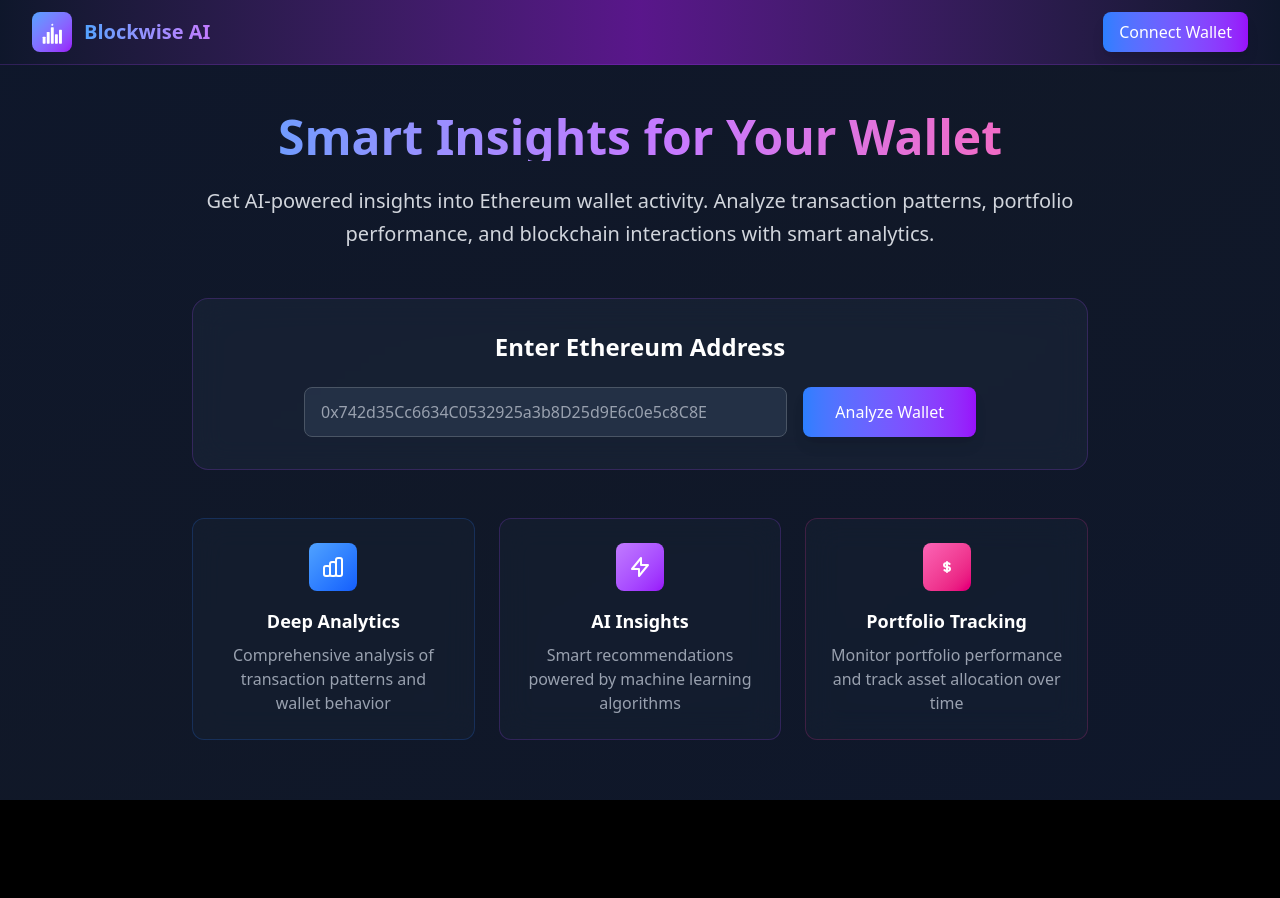
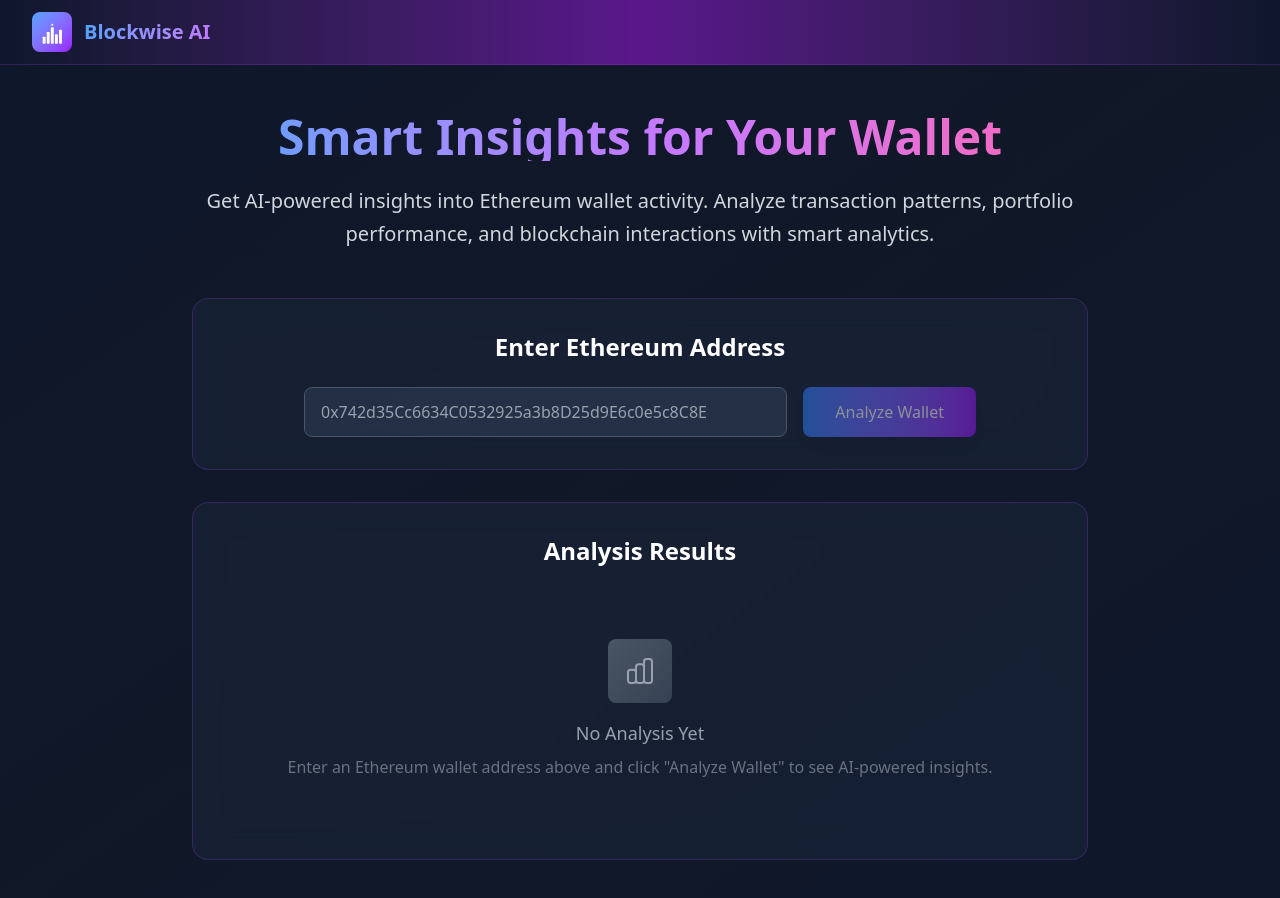
Before and after one commit to jillo-abdullahi/blockwise-ai, a React (Vite) app: page / in a window 1280 px wide. Shown: the top 898 px of the page. Before the commit the page ends 800 px from the top, so only its background shows below. Built offline with nearby package versions, Linux system fonts and the light colour scheme.

Commit message:
feat: remove wallet connection and features section - use simple analysis section instead

```diff
--- a/src/App.tsx
+++ b/src/App.tsx
@@ -3,6 +3,20 @@ import Navbar from "./components/Navbar";
 
 function App() {
   const [walletAddress, setWalletAddress] = useState("");
+  const [analysisResults, setAnalysisResults] = useState<string | null>(null);
+  const [isAnalyzing, setIsAnalyzing] = useState(false);
+
+  const handleAnalyzeWallet = async () => {
+    if (!walletAddress.trim()) return;
+
+    setIsAnalyzing(true);
+    // TODO: Implement actual wallet analysis
+    // Simulate API call for now
+    setTimeout(() => {
+      setAnalysisResults(`Analysis complete for wallet: ${walletAddress}\n\nThis wallet shows moderate activity with regular transactions. The portfolio consists mainly of ETH with some ERC-20 tokens. Recent activity suggests active trading behavior.`);
+      setIsAnalyzing(false);
+    }, 2000);
+  };
 
   return (
     <div className="min-h-screen bg-gradient-to-br from-slate-900 via-gray-900 to-slate-900">
@@ -34,23 +48,32 @@ function App() {
                 className="flex-1 px-4 py-3 bg-slate-700/50 border border-gray-600 rounded-lg text-white placeholder-gray-400 focus:outline-none focus:ring-2 focus:ring-blue-500 focus:border-transparent"
               />
               <button
-                className="bg-gradient-to-r from-blue-500 to-purple-600 hover:from-blue-600 hover:to-purple-700 text-white px-8 py-3 rounded-lg font-medium transition-all duration-200 transform hover:scale-105 shadow-lg hover:shadow-blue-500/25"
-                onClick={() => {
-                  // TODO: Implement wallet analysis
-                  console.log("Analyzing wallet:", walletAddress);
-                }}
+                className="bg-gradient-to-r from-blue-500 to-purple-600 hover:from-blue-600 hover:to-purple-700 text-white px-8 py-3 rounded-lg font-medium transition-all duration-200 transform hover:scale-105 shadow-lg hover:shadow-blue-500/25 disabled:opacity-50 disabled:cursor-not-allowed disabled:transform-none"
+                onClick={handleAnalyzeWallet}
+                disabled={isAnalyzing || !walletAddress.trim()}
               >
-                Analyze Wallet
+                {isAnalyzing ? "Analyzing..." : "Analyze Wallet"}
               </button>
             </div>
           </div>
 
-          {/* Feature Cards */}
-          <div className="grid md:grid-cols-3 gap-6 mt-12">
-            <div className="bg-slate-800/30 backdrop-blur-lg border border-blue-500/20 rounded-xl p-6 hover:border-blue-500/40 transition-all duration-300">
-              <div className="w-12 h-12 bg-gradient-to-br from-blue-400 to-blue-600 rounded-lg flex items-center justify-center mb-4 mx-auto">
+          {/* Analysis Results Section */}
+          <div className="bg-slate-800/50 backdrop-blur-lg border border-purple-500/20 rounded-2xl p-8">
+            <h2 className="text-2xl font-semibold text-white mb-6">Analysis Results</h2>
+
+            {analysisResults ? (
+              <div className="text-left">
+                <div className="bg-slate-700/30 rounded-lg p-6 border border-gray-600">
+                  <pre className="text-gray-300 whitespace-pre-wrap font-mono text-sm leading-relaxed">
+                    {analysisResults}
+                  </pre>
+                </div>
+              </div>
+            ) : (
+              <div className="text-center py-12">
+                <div className="w-16 h-16 bg-gradient-to-br from-gray-600 to-gray-700 rounded-lg flex items-center justify-center mb-4 mx-auto">
                   <svg
-                  className="w-6 h-6 text-white"
+                    className="w-8 h-8 text-gray-400"
                     fill="none"
                     stroke="currentColor"
                     viewBox="0 0 24 24"
@@ -58,68 +81,17 @@ function App() {
                     <path
                       strokeLinecap="round"
                       strokeLinejoin="round"
-                    strokeWidth={2}
+                      strokeWidth={1.5}
                       d="M9 19v-6a2 2 0 00-2-2H5a2 2 0 00-2 2v6a2 2 0 002 2h2a2 2 0 002-2zm0 0V9a2 2 0 012-2h2a2 2 0 012 2v10m-6 0a2 2 0 002 2h2a2 2 0 002-2m0 0V5a2 2 0 012-2h2a2 2 0 012 2v14a2 2 0 01-2 2h-2a2 2 0 01-2-2z"
                     />
                   </svg>
                 </div>
-              <h3 className="text-lg font-semibold text-white mb-2">
-                Deep Analytics
-              </h3>
-              <p className="text-gray-400">
-                Comprehensive analysis of transaction patterns and wallet
-                behavior
+                <h3 className="text-lg font-medium text-gray-400 mb-2">No Analysis Yet</h3>
+                <p className="text-gray-500">
+                  Enter an Ethereum wallet address above and click "Analyze Wallet" to see AI-powered insights.
                 </p>
               </div>
-
-            <div className="bg-slate-800/30 backdrop-blur-lg border border-purple-500/20 rounded-xl p-6 hover:border-purple-500/40 transition-all duration-300">
-              <div className="w-12 h-12 bg-gradient-to-br from-purple-400 to-purple-600 rounded-lg flex items-center justify-center mb-4 mx-auto">
-                <svg
-                  className="w-6 h-6 text-white"
-                  fill="none"
-                  stroke="currentColor"
-                  viewBox="0 0 24 24"
-                >
-                  <path
-                    strokeLinecap="round"
-                    strokeLinejoin="round"
-                    strokeWidth={2}
-                    d="M13 10V3L4 14h7v7l9-11h-7z"
-                  />
-                </svg>
-              </div>
-              <h3 className="text-lg font-semibold text-white mb-2">
-                AI Insights
-              </h3>
-              <p className="text-gray-400">
-                Smart recommendations powered by machine learning algorithms
-              </p>
-            </div>
-
-            <div className="bg-slate-800/30 backdrop-blur-lg border border-pink-500/20 rounded-xl p-6 hover:border-pink-500/40 transition-all duration-300">
-              <div className="w-12 h-12 bg-gradient-to-br from-pink-400 to-pink-600 rounded-lg flex items-center justify-center mb-4 mx-auto">
-                <svg
-                  className="w-6 h-6 text-white"
-                  fill="none"
-                  stroke="currentColor"
-                  viewBox="0 0 24 24"
-                >
-                  <path
-                    strokeLinecap="round"
-                    strokeLinejoin="round"
-                    strokeWidth={2}
-                    d="M12 8c-1.657 0-3 .895-3 2s1.343 2 3 2 3 .895 3 2-1.343 2-3 2m0-8c1.11 0 2.08.402 2.599 1M12 8V7m0 1v8m0 0v1m0-1c-1.11 0-2.08-.402-2.599-1"
-                  />
-                </svg>
-              </div>
-              <h3 className="text-lg font-semibold text-white mb-2">
-                Portfolio Tracking
-              </h3>
-              <p className="text-gray-400">
-                Monitor portfolio performance and track asset allocation over
-                time
-              </p>
-            </div>
+            )}
           </div>
         </div>
       </main>
--- a/src/components/Navbar.tsx
+++ b/src/components/Navbar.tsx
@@ -31,13 +31,6 @@ const Navbar: React.FC = () => {
               Blockwise AI
             </h1>
           </div>
-
-          {/* Connect Wallet Button */}
-          <div className="flex items-center">
-            <button className="bg-gradient-to-r from-blue-500 to-purple-600 hover:from-blue-600 hover:to-purple-700 text-white px-4 py-2 rounded-lg font-medium transition-all duration-200 transform hover:scale-105 shadow-lg hover:shadow-blue-500/25">
-              Connect Wallet
-            </button>
-          </div>
         </div>
       </div>
     </nav>
```
Lines whose indentation alone changed are shown as unchanged.
